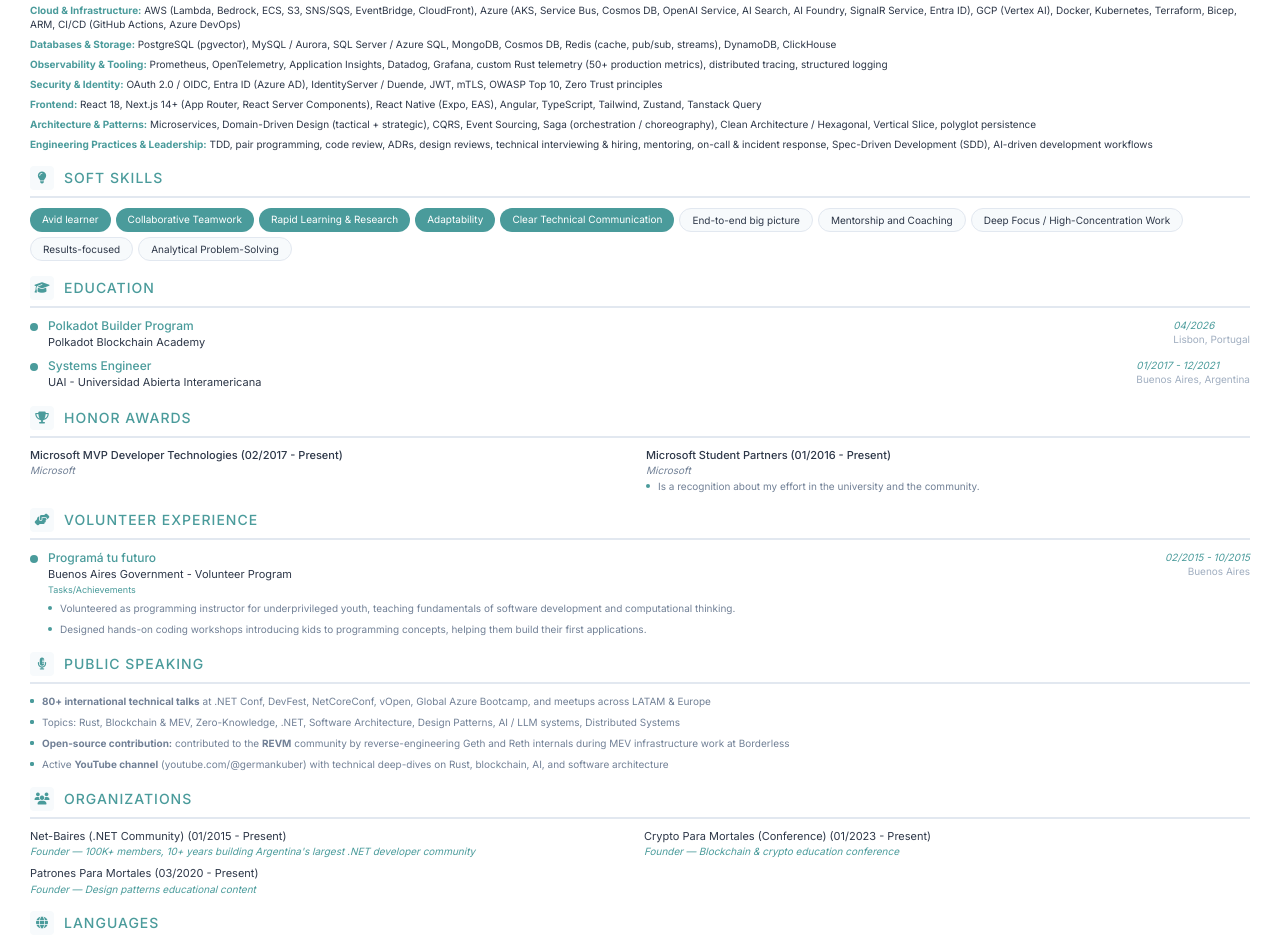
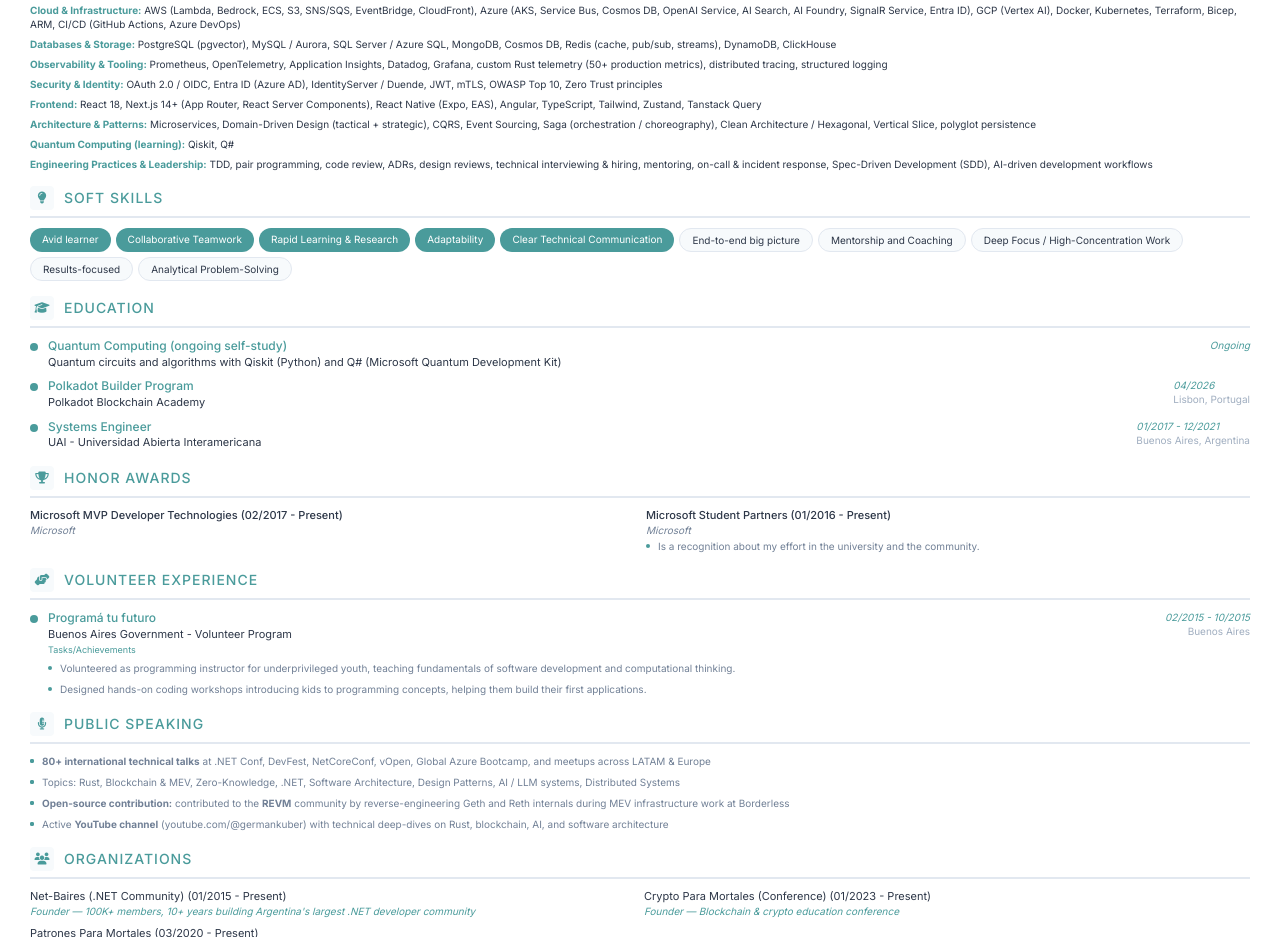
Before and after one commit to germankuber/Resumes, a website: page Human/resume.html in a window 1280 px wide. Shown: the part 2953-3890 px from the top of the page. Drawn offline with Linux system fonts and the light colour scheme; a web font is replaced by a local one.

Commit message:
feat: add ongoing quantum computing study (Qiskit, Q#)

```diff
--- a/Human/resume.html
+++ b/Human/resume.html
@@ -934,6 +934,9 @@
                 <div style="font-size: 10px; margin-bottom: 6px;">
                     <strong style="color: var(--primary-color);">Architecture &amp; Patterns:</strong> Microservices, Domain-Driven Design (tactical + strategic), CQRS, Event Sourcing, Saga (orchestration / choreography), Clean Architecture / Hexagonal, Vertical Slice, polyglot persistence
                 </div>
+                <div style="font-size: 10px; margin-bottom: 6px;">
+                    <strong style="color: var(--primary-color);">Quantum Computing (learning):</strong> Qiskit, Q#
+                </div>
                 <div style="font-size: 10px;">
                     <strong style="color: var(--primary-color);">Engineering Practices &amp; Leadership:</strong> TDD, pair programming, code review, ADRs, design reviews, technical interviewing &amp; hiring, mentoring, on-call &amp; incident response, Spec-Driven Development (SDD), AI-driven development workflows
                 </div>
@@ -964,6 +967,17 @@
                 <div class="section-title">
                     <i class="fas fa-graduation-cap"></i>
                     <h2>Education</h2>
+                </div>
+                <div class="education-item">
+                    <div class="education-header">
+                        <div>
+                            <div class="education-degree">Quantum Computing (ongoing self-study)</div>
+                            <div class="education-school">Quantum circuits and algorithms with Qiskit (Python) and Q# (Microsoft Quantum Development Kit)</div>
+                        </div>
+                        <div>
+                            <div class="education-date">Ongoing</div>
+                        </div>
+                    </div>
                 </div>
                 <div class="education-item">
                     <div class="education-header">
```
Also changed, not shown: AI/Germán Küber.html (+2 -0 lines), CTO/Germán Küber.html (+2 -0 lines), Python/Germán Küber.html (+6 -4 lines), Human/README.md, 7 other files.
